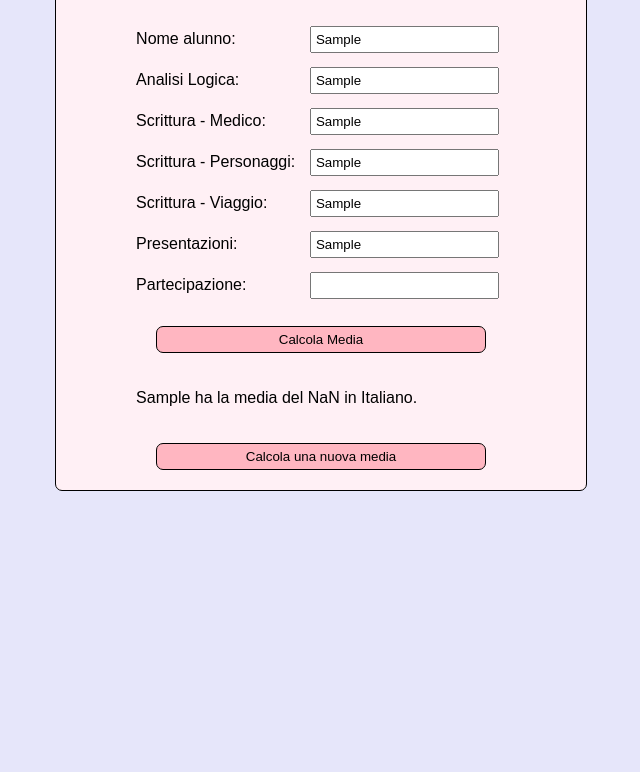
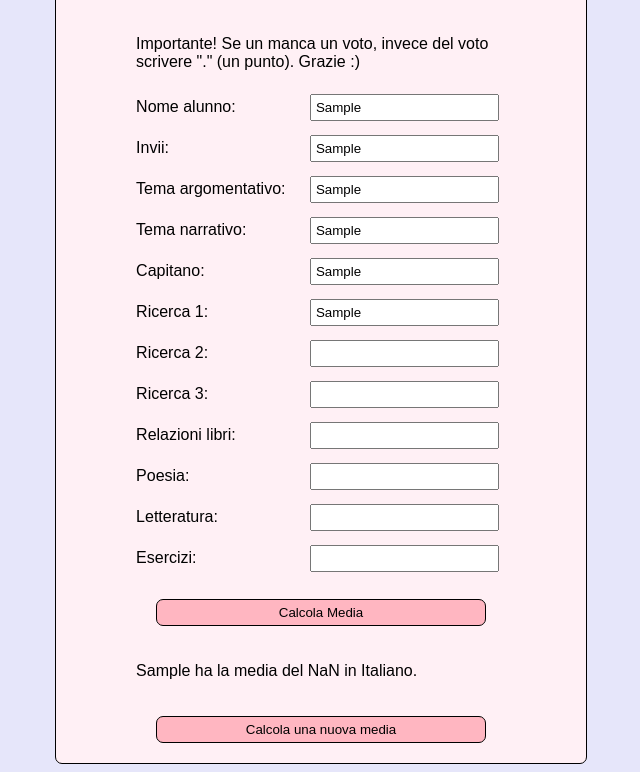
Before and after one commit to IAmNini/voti-mamma, a plain HTML site: page index.html in a window 1280 px wide. Both pictures are taken after typing "Sample", "Sample", "Sample", "Sample", "Sample", "Sample" into the empty fields and a click on the button "Calcola Media". Shown: the part 100-872 px from the top of the page, without its empty margins (319-959 px from the left). Before the commit the page ends 800 px from the top, so only its background shows below. Drawn offline with Linux system fonts and the light colour scheme.

Commit message:
cambiato tutto

```diff
--- a/app.js
+++ b/app.js
@@ -1,19 +1,67 @@
 function main() {
 
   const nomeAlunno = document.getElementById('nome-alunno')
-  const voto1 = document.getElementById('voto1') // vale 100%
-  const voto2 = document.getElementById('voto2') // vale 33.33%
-  const voto3 = document.getElementById('voto3') // vale 33.33%
-  const voto4 = document.getElementById('voto4') // vale 33.33%
-  const voto5 = document.getElementById('voto5') // vale 100%
-  const voto7 = document.getElementById('voto7') // vale 200%
+  const voto1 = document.getElementById('voto1') // vale 150%
+  const voto2 = document.getElementById('voto2') // vale 100%
+  const voto3 = document.getElementById('voto3') // vale 100%
+  const voto4 = document.getElementById('voto4') // vale 50%
+  const voto5 = document.getElementById('voto5') // vale 40%
+  const voto6 = document.getElementById('voto6') // vale 40%
+  const voto7 = document.getElementById('voto7') // vale 40%
+  const voto8 = document.getElementById('voto8') // vale 50%
+  const voto9 = document.getElementById('voto9') // vale 20%
+  const voto10 = document.getElementById('voto10') // vale 20%
+  const voto11 = document.getElementById('voto11') // vale 20%
   const submitButton = document.querySelector('button')
   const risultato = document.getElementById('risultato')
   const nuovaMedia = document.querySelector('.nuova-media')
 
   submitButton.addEventListener('click', (event) => {
     event.preventDefault()
-    const media = (parseInt(voto1.value) * 10 + parseInt(voto2.value) * 3.333 + parseInt(voto3.value) * 3.333 + parseInt(voto4.value) * 3.333 + parseInt(voto5.value) * 10 + parseInt(voto7.value) * 20) / 49.999
+    let totalCredits = 15
+    let media = (parseFloat(voto1.value)) * 15
+    if (voto2.value !== '.') {
+      media = media + parseFloat(voto2.value) * 10
+      totalCredits = totalCredits + 10
+    }
+    if (voto3.value !== '.') {
+      media = media + parseFloat(voto3.value) * 10
+      totalCredits = totalCredits + 10
+    }
+    if (voto4.value !== '.') {
+      media = media + parseFloat(voto4.value) * 5
+      totalCredits = totalCredits + 5
+    }
+    if (voto5.value !== '.') {
+      media = media + parseFloat(voto5.value) * 4
+      totalCredits = totalCredits + 4
+    }
+    if (voto6.value !== '.') {
+      media = media + parseFloat(voto6.value) * 4
+      totalCredits = totalCredits + 4
+    }
+    if (voto7.value !== '.') {
+      media = media + parseFloat(voto7.value) * 4
+      totalCredits = totalCredits + 4
+    }
+    if (voto8.value !== '.') {
+      media = media + parseFloat(voto8.value) * 5
+      totalCredits = totalCredits + 5
+    }
+    if (voto9.value !== '.') {
+      media = media + parseFloat(voto9.value) * 2
+      totalCredits = totalCredits + 2
+    }
+    if (voto10.value !== '.') {
+      media = media + parseFloat(voto10.value) * 2
+      totalCredits = totalCredits + 2
+    }
+    if (voto11.value !== '.') {
+      media = media + parseFloat(voto11.value) * 2
+      totalCredits = totalCredits + 2
+    }
+    media = media / totalCredits
+
     risultato.innerHTML = nomeAlunno.value + ' ha la media del ' + media.toFixed(2) + ' in Italiano.'
     nuovaMedia.classList.remove('nuova-media')
   })
--- a/index.html
+++ b/index.html
@@ -14,33 +14,56 @@
     <div class="title-and-form">
       <h1>Media dei voti di Italiano</h1>
       <form>
+        <p>Importante! Se un manca un voto, invece del voto
+          <br>
+          scrivere "." (un punto). Grazie :)</p>
         <div class="label-and-input">
           <label>Nome alunno:</label>
           <input type="text" id="nome-alunno" />
         </div>
         <div class="label-and-input">
-          <label>Analisi Logica:</label>
+          <label>Invii:</label>
           <input type="text" id="voto1" />
         </div>
         <div class="label-and-input">
-          <label>Scrittura - Medico:</label>
+          <label>Tema argomentativo:</label>
           <input type="text" id="voto2" />
         </div>
         <div class="label-and-input">
-          <label>Scrittura - Personaggi:</label>
+          <label>Tema narrativo:</label>
           <input type="text" id="voto3" />
         </div>
         <div class="label-and-input">
-          <label>Scrittura - Viaggio:</label>
+          <label>Capitano:</label>
           <input type="text" id="voto4" />
         </div>
         <div class="label-and-input">
-          <label>Presentazioni:</label>
+          <label>Ricerca 1:</label>
           <input type="text" id="voto5" />
         </div>
         <div class="label-and-input">
-          <label>Partecipazione:</label>
+          <label>Ricerca 2:</label>
+          <input type="text" id="voto6" />
+        </div>
+        <div class="label-and-input">
+          <label>Ricerca 3:</label>
           <input type="text" id="voto7" />
+        </div>
+        <div class="label-and-input">
+          <label>Relazioni libri:</label>
+          <input type="text" id="voto8" />
+        </div>
+        <div class="label-and-input">
+          <label>Poesia:</label>
+          <input type="text" id="voto9" />
+        </div>
+        <div class="label-and-input">
+          <label>Letteratura:</label>
+          <input type="text" id="voto10" />
+        </div>
+        <div class="label-and-input">
+          <label>Esercizi:</label>
+          <input type="text" id="voto11" />
         </div>
         <button>Calcola Media</button>
         <p id="risultato"></p>
```
